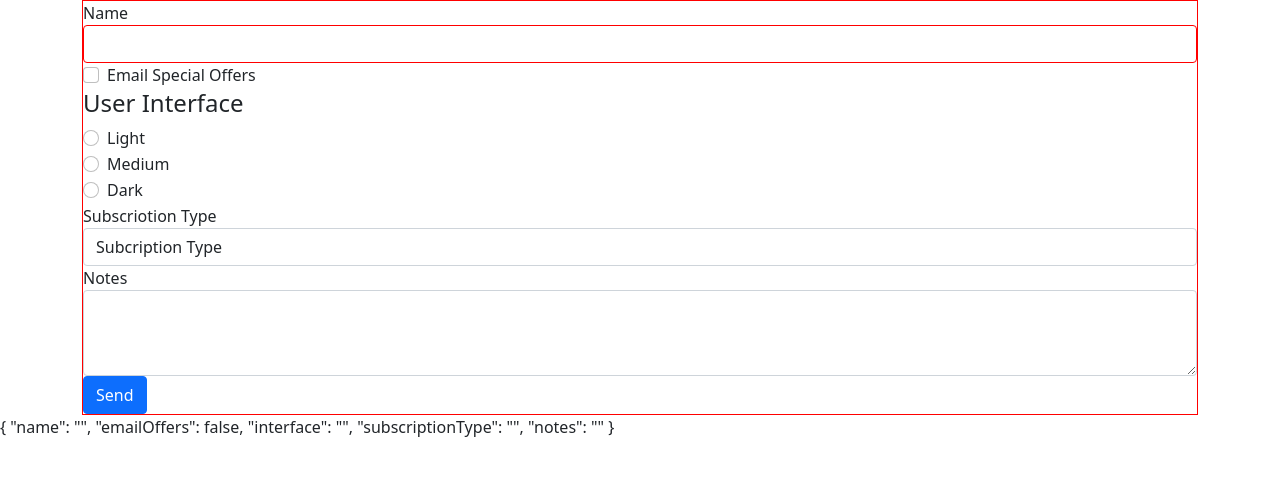
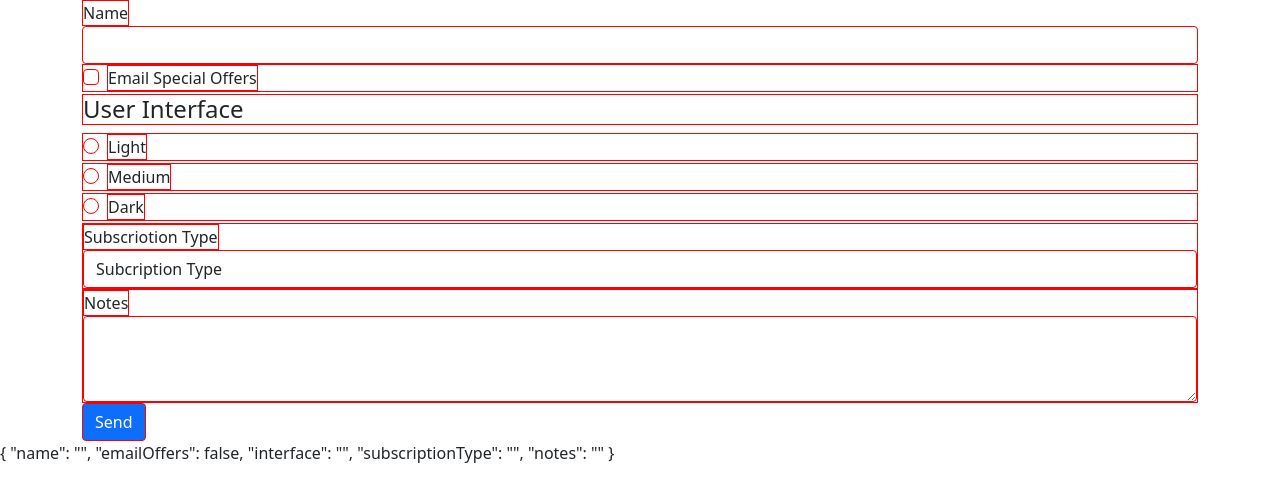
Before and after one commit to timothyAgevi/angularForms, an Angular app: page / in a window 1280 px wide. Shown: the top 502 px of the page. Built offline with nearby package versions, Linux system fonts and the light colour scheme.

Commit message:
update class ng-invalid to css

```diff
--- a/src/app/user-settings-form/user-settings-form.component.css
+++ b/src/app/user-settings-form/user-settings-form.component.css
@@ -1,3 +1,3 @@
-.ng-invalid{
+.ng-invalid :not(form){
     border: 1px solid red;
 }
```
